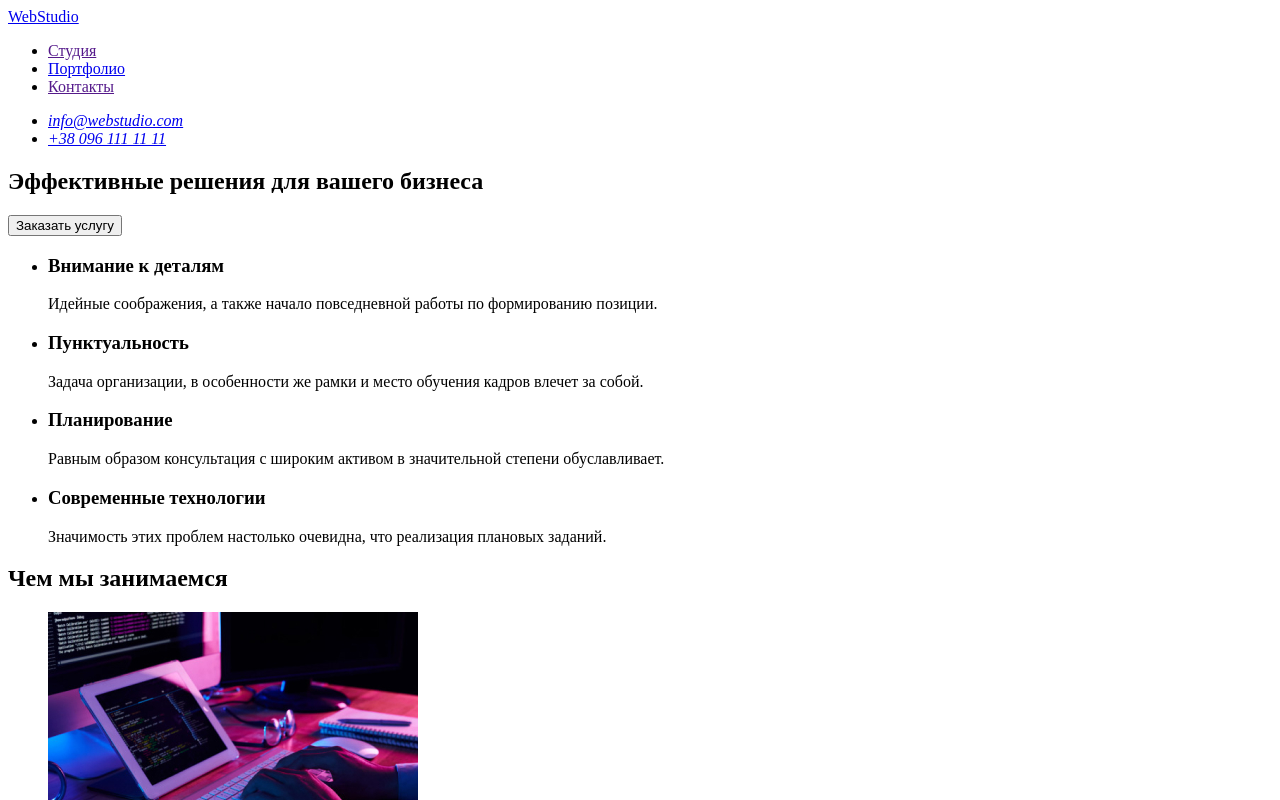
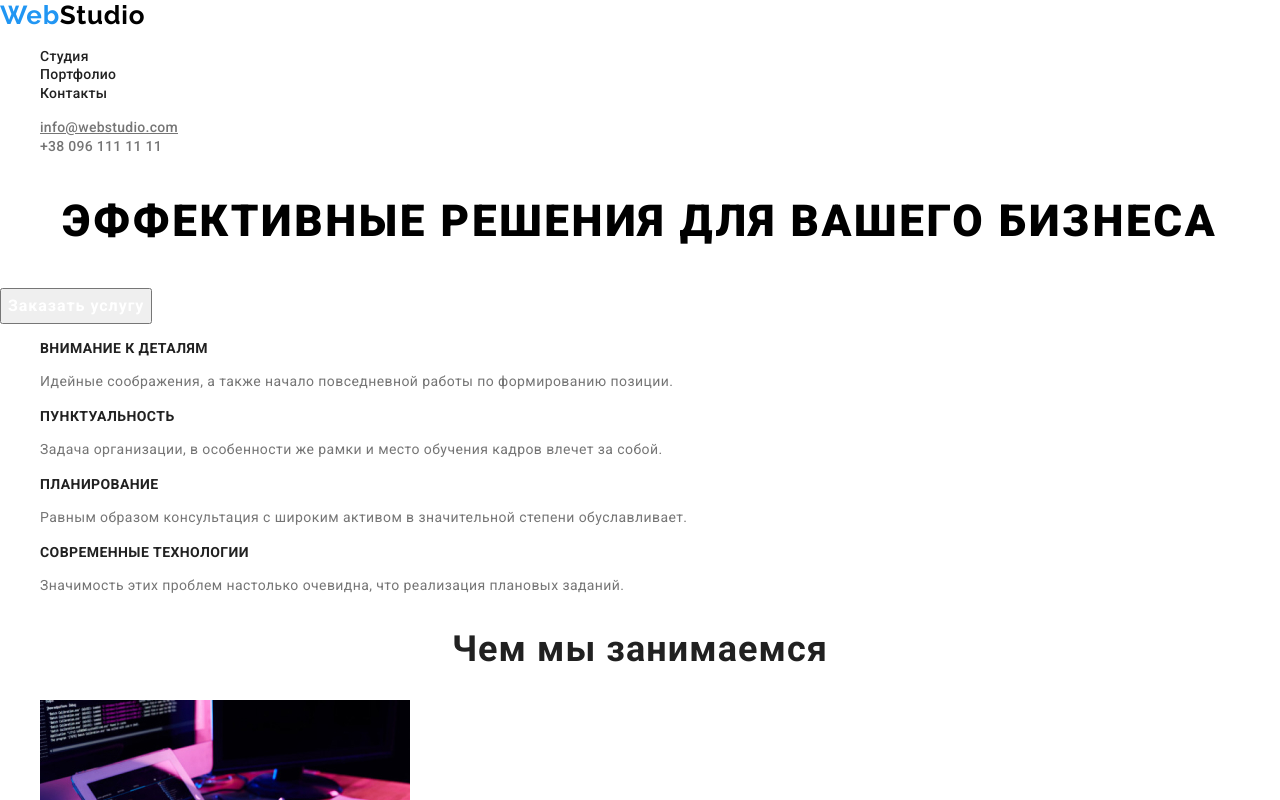
Before and after one commit to Denys-Zabolotskyi/goit-markup-hw-02, a plain HTML site: page index.html in a window 1280 px wide. Shown: the top 800 px of the page. Drawn offline with nearby package versions, Linux system fonts and the light colour scheme.

Commit message:
finish index (html+css)

```diff
--- a/css/styles.css
+++ b/css/styles.css
@@ -0,0 +1,122 @@
+/*
+Raleway 700
+Roboto normal 400, 500, 700, 900
+*/
+
+:root {
+  --main-font: "Roboto", sans-serif;
+  --secondary-font: "Raleway", sans-serif;
+  --accent-color: #2196f3;
+}
+
+body {
+  font-family: var(--main-font);
+  font-style: normal;
+}
+.list {
+  list-style: none;
+}
+.link {
+  text-decoration: none;
+}
+.address {
+  font-style: normal;
+}
+/*==================== Header ==============*/
+.logo {
+  font-family: var(--secondary-font);
+  font-style: normal;
+  font-weight: 700;
+  font-size: 26px;
+  line-height: 1.192;
+  letter-spacing: 0.03em;
+  color: #000000;
+}
+.logo-letter {
+  color: #2196f3;
+}
+.navigation-list-link {
+  font-weight: 500;
+  font-size: 14px;
+  line-height: 1.143;
+  letter-spacing: 0.02em;
+  color: #212121;
+}
+.address-link {
+  font-weight: 500;
+  font-size: 14px;
+  line-height: 1.143;
+  letter-spacing: 0.02em;
+  color: #757575;
+}
+.navigation-list-link:hover,
+:focus,
+.address-link:hover,
+:focus {
+  color: var(--accent-color);
+}
+/*==================== HERO ==============*/
+/* .hero {
+  background-color: #2f303a;
+} */
+.hero-title {
+  font-weight: 900;
+  font-size: 44px;
+  line-height: 1.364;
+  text-align: center;
+  letter-spacing: 0.06em;
+  text-transform: uppercase;
+  /* color: #ffffff; */
+}
+.modal-button {
+  font-family: var(--main-font);
+  font-style: normal;
+  font-weight: 700;
+  font-size: 16px;
+  line-height: 1.875;
+  letter-spacing: 0.06em;
+  color: #ffffff;
+}
+/* ================== HOW-WE-WORK================ */
+.how-we-work-title {
+  font-weight: 700;
+  font-size: 14px;
+  line-height: 1.143;
+  letter-spacing: 0.03em;
+  text-transform: uppercase;
+  color: #212121;
+}
+.how-we-work-text {
+  font-weight: 400;
+  font-size: 14px;
+  line-height: 1.714;
+  letter-spacing: 0.03em;
+  color: #757575;
+}
+/* ================== What we do ================ */
+.title {
+  font-weight: 700;
+  font-size: 36px;
+  line-height: 1.167;
+  text-align: center;
+  letter-spacing: 0.03em;
+  color: #212121;
+}
+/* ================== Our team ================ */
+.our-team-title {
+  font-weight: 500;
+  font-size: 16px;
+  line-height: 1.188;
+  text-align: center;
+  letter-spacing: 0.03em;
+
+  color: #212121;
+}
+.our-team-subtitle {
+  font-weight: 400;
+  font-size: 16px;
+  line-height: 1.188;
+  text-align: center;
+  letter-spacing: 0.03em;
+  color: #757575;
+}
--- a/index.html
+++ b/index.html
@@ -4,23 +4,53 @@
     <meta charset="UTF-8" />
     <meta name="viewport" content="width=device-width, initial-scale=1.0" />
     <title>WebStudio</title>
+    <link
+      rel="stylesheet"
+      href="https://cdnjs.cloudflare.com/ajax/libs/modern-normalize/1.0.0/modern-normalize.css"
+    />
+    <link
+      href="https://fonts.googleapis.com/css2?family=Raleway:wght@700&family=Roboto:wght@400;500;700;900&display=swap"
+      rel="stylesheet"
+    />
     <link rel="stylesheet" href="./css/styles.css" />
   </head>
   <body>
     <!--Header-->
-    <header>
-      <nav>
-        <a href="./index.html" aria-label="логотип веб студии">WebStudio </a>
-        <ul>
-          <li><a href="">Студия</a></li>
-          <li><a href="./portfolio.html">Портфолио</a></li>
-          <li><a href="">Контакты</a></li>
+    <header class="header">
+      <nav class="navigation">
+        <a
+          class="logo link"
+          href="./index.html"
+          aria-label="логотип веб студии"
+        >
+          <span class="logo-letter">Web</span>Studio
+        </a>
+        <ul class="navigation-list list">
+          <li class="navigation-list-item">
+            <a class="navigation-list-link link" href="">Студия</a>
+          </li>
+          <li class="navigation-list-item">
+            <a class="navigation-list-link link" href="./portfolio.html"
+              >Портфолио</a
+            >
+          </li>
+          <li class="navigation-list-item">
+            <a class="navigation-list-link link" href="">Контакты</a>
+          </li>
         </ul>
       </nav>
-      <address>
-        <ul>
-          <li><a href="mailto:info@webstudio.com">info@webstudio.com</a></li>
-          <li><a href="tel:+380961111111">+38 096 111 11 11</a></li>
+      <address class="address">
+        <ul class="address-list list">
+          <li class="address-list-item">
+            <a class="address-link" href="mailto:info@webstudio.com"
+              >info@webstudio.com
+            </a>
+          </li>
+          <li class="address-list-item">
+            <a class="address-link link" href="tel:+380961111111"
+              >+38 096 111 11 11
+            </a>
+          </li>
         </ul>
       </address>
       <!--<address>
@@ -32,37 +62,37 @@
     </header>
     <main>
       <!--Hero-->
-      <section>
-        <h1>Эффективные решения для вашего бизнеса</h1>
-        <button type="button">Заказать услугу</button>
+      <section class="hero">
+        <h1 class="hero-title">Эффективные решения для вашего бизнеса</h1>
+        <button class="modal-button" type="button">Заказать услугу</button>
       </section>
       <!--How we work-->
-      <section>
-        <ul>
-          <li>
-            <h3>Внимание к деталям</h3>
-            <p>
+      <section class="how-we-work">
+        <ul class="how-we-work-list list">
+          <li class="how-we-work-item">
+            <h3 class="how-we-work-title">Внимание к деталям</h3>
+            <p class="how-we-work-text">
               Идейные соображения, а также начало повседневной работы по
               формированию позиции.
             </p>
           </li>
-          <li>
-            <h3>Пунктуальность</h3>
-            <p>
+          <li class="how-we-work-item">
+            <h3 class="how-we-work-title">Пунктуальность</h3>
+            <p class="how-we-work-text">
               Задача организации, в особенности же рамки и место обучения кадров
               влечет за собой.
             </p>
           </li>
-          <li>
-            <h3>Планирование</h3>
-            <p>
+          <li class="how-we-work-item">
+            <h3 class="how-we-work-title">Планирование</h3>
+            <p class="how-we-work-text">
               Равным образом консультация с широким активом в значительной
               степени обуславливает.
             </p>
           </li>
-          <li>
-            <h3>Современные технологии</h3>
-            <p>
+          <li class="how-we-work-item">
+            <h3 class="how-we-work-title">Современные технологии</h3>
+            <p class="how-we-work-text">
               Значимость этих проблем настолько очевидна, что реализация
               плановых заданий.
             </p>
@@ -70,9 +100,9 @@
         </ul>
       </section>
       <!--What we do-->
-      <section>
-        <h2>Чем мы занимаемся</h2>
-        <ul>
+      <section class="what-we-do">
+        <h2 class="title">Чем мы занимаемся</h2>
+        <ul class="what-we-do-list list">
           <li>
             <img
               src="./images/what-we-do/img1.jpg"
@@ -100,64 +130,77 @@
         </ul>
       </section>
       <!--Our team-->
-      <section>
-        <h2>Наша команда</h2>
-        <ul>
-          <li>
+      <section class="our-team">
+        <h2 class="title">Наша команда</h2>
+        <ul class="our-team-list list">
+          <li class="our-team-item">
             <img
               src="./images/our-team/img1.jpg"
               alt="Игорь Демьяненко"
               width="270"
               height="260"
             />
-            <h3>Игорь Демьяненко</h3>
-            <p>Product Designer</p>
+            <h3 class="our-team-title">Игорь Демьяненко</h3>
+            <p class="our-team-subtitle">Product Designer</p>
           </li>
-          <li>
+          <li class="our-team-item">
             <img
               src="./images/our-team/img2.jpg"
               alt="Ольга Репина"
               width="270"
               height="260"
             />
-            <h3>Ольга Репина</h3>
-            <p>Frontend Developer</p>
+            <h3 class="our-team-title">Ольга Репина</h3>
+            <p class="our-team-subtitle">Frontend Developer</p>
           </li>
-          <li>
+          <li class="our-team-item">
             <img
               src="./images/our-team/img3.jpg"
               alt="Николай Тарасов"
               width="270"
               height="260"
             />
-            <h3>Николай Тарасов</h3>
-            <p>Marketing</p>
+            <h3 class="our-team-title">Николай Тарасов</h3>
+            <p class="our-team-subtitle">Marketing</p>
           </li>
-          <li>
+          <li class="our-team-item">
             <img
               src="./images/our-team/img4.jpg"
               alt="Михаил Ермаков"
               width="270"
               height="260"
             />
-            <h3>Михаил Ермаков</h3>
-            <p>UI Designer</p>
+            <h3 class="our-team-title">Михаил Ермаков</h3>
+            <p class="our-team-subtitle">UI Designer</p>
           </li>
         </ul>
       </section>
     </main>
     <!--Footer-->
     <footer>
-      <a href="./index.html" aria-label="логотип веб студии">WebStudio </a>
-      <address>
-        <ul>
-          <li>
-            <a href="https://goo.gl/maps/ERs9jYJyFuvsWHTVA" target="blank"
+      <a class="logo link" href="./index.html" aria-label="логотип веб студии">
+        <span class="logo-letter">Web</span>Studio
+      </a>
+      <address class="address">
+        <ul class="addres-list">
+          <li class="address-list-item">
+            <a
+              class="address-link link"
+              href="https://goo.gl/maps/ERs9jYJyFuvsWHTVA"
+              target="blank"
               >г. Киев, пр-т Леси Украинки, 26</a
             >
           </li>
-          <li><a href="mailto:info@webstudio.com">info@webstudio.com</a></li>
-          <li><a href="tel:+380961111111">+38 096 111 11 11</a></li>
+          <li class="address-list-item">
+            <a class="address-link link" href="mailto:info@webstudio.com"
+              >info@webstudio.com</a
+            >
+          </li>
+          <li class="address-list-item">
+            <a class="address-link link" href="tel:+380961111111"
+              >+38 096 111 11 11</a
+            >
+          </li>
         </ul>
       </address>
     </footer>
```
Also changed, not shown: portfolio.html (+11 -2 lines).
